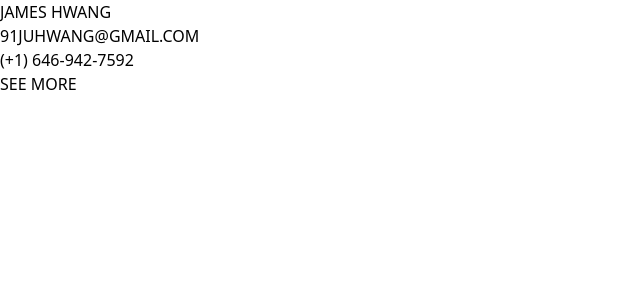
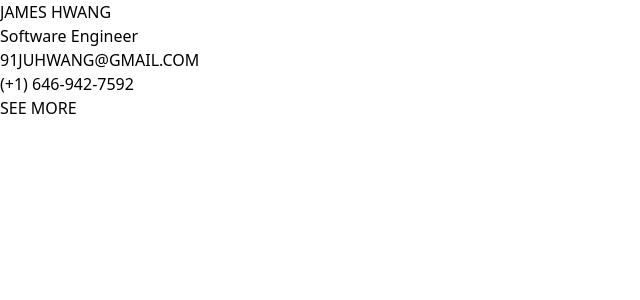
Before and after one commit to 91juhwang/portfolio, a React (Vite) app: page / in a window 1280 px wide. Shown: the top 300 px of the page, without its empty margins (0-640 px from the left). Built offline with nearby package versions, Linux system fonts and the light colour scheme.

Commit message:
Add job title

```diff
--- a/src/App.tsx
+++ b/src/App.tsx
@@ -67,6 +67,10 @@ function App() {
               JAMES HWANG
             </h2>
 
+            <p className="text-black font-bold mt-1">
+              Software Engineer
+            </p>
+
             <p className="text-black font-bold mt-6 ">
               91JUHWANG@GMAIL.COM
             </p>
```
